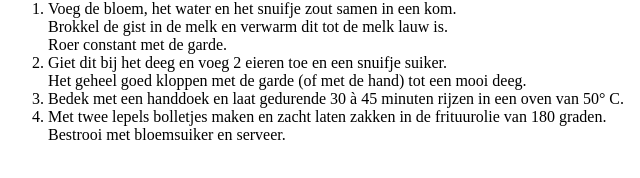
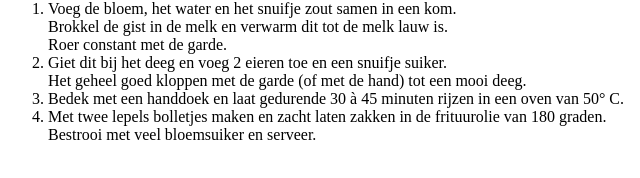
Before and after one commit to ice2tricky/recepten, a plain HTML site: page oliebollen.html in a window 1280 px wide. Shown: the part 338-516 px from the top of the page, 0-640 px from the left. Drawn offline with Linux system fonts and the light colour scheme.

Commit message:
oliebollen met veel bloemsuiker

```diff
--- a/oliebollen.html
+++ b/oliebollen.html
@@ -26,7 +26,7 @@ Roer constant met de garde.</li>
 Het geheel goed kloppen met de garde (of met de hand) tot een mooi deeg.</li>
 <li>Bedek met een handdoek en laat gedurende 30 à 45 minuten rijzen in een oven van 50° C.</li>
 <li>Met twee lepels bolletjes maken en zacht laten zakken in de frituurolie van 180 graden.<br>
-Bestrooi met bloemsuiker en serveer.</li>
+Bestrooi met veel bloemsuiker en serveer.</li>
 </ol>
 </body>
 </html>
```
